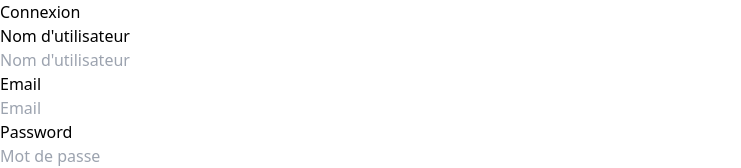
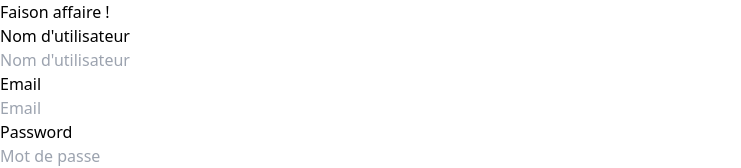
Before and after one commit to Team-Plasma-Shop/team-plasma-shop-client, a React (Create React App) app: page /signup in a window 1280 px wide. Shown: the top 168 px of the page, without its empty margins (0-741 px from the left). Built offline with nearby package versions, Linux system fonts and the light colour scheme.

Commit message:
:construction: wording updates

```diff
--- a/src/pages/signupPage.tsx
+++ b/src/pages/signupPage.tsx
@@ -6,7 +6,7 @@ export default class SignupPage extends Component {
   public render() {
     return (
       <div>
-        <h1>Connexion</h1>
+        <h1>Faison affaire !</h1>
         <SignupForm />
       </div>
     );
```
